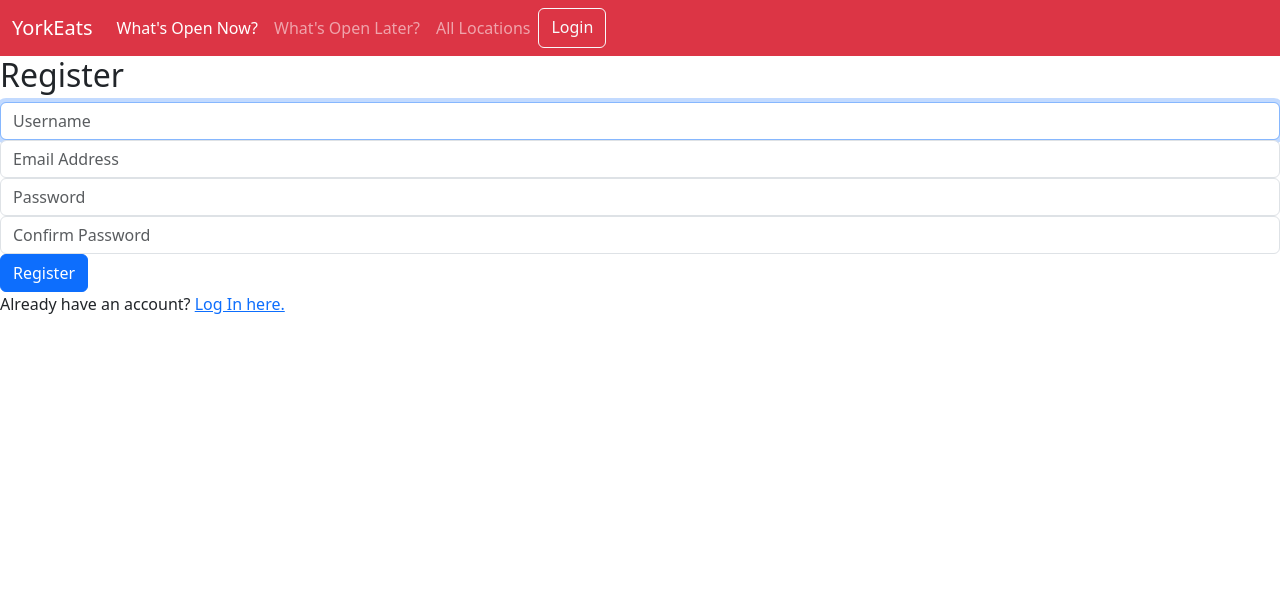
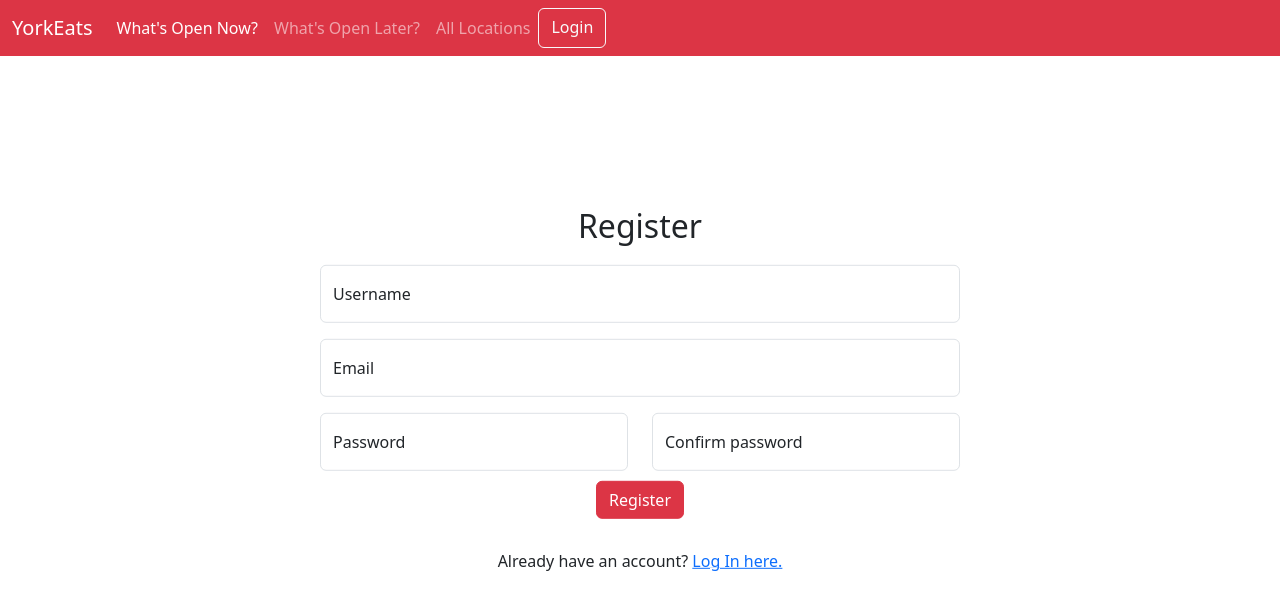
Before and after one commit to sean-pj/YorkEats, a Django app: page /register in a window 1280 px wide. Shown: the top 610 px of the page. Run offline with Django 5.2, Linux system fonts and the light colour scheme; some libraries are stand-ins or nearby versions.

Commit message:
Login/register page update

```diff
--- a/YorkEats/static/home.js
+++ b/YorkEats/static/home.js
@@ -93,8 +93,6 @@ document.addEventListener('DOMContentLoaded', () => {
 
         form.querySelectorAll("input").forEach(input => {
             input.addEventListener('click', () => {
-
-                console.log(input.value)
 
                 var formData = new FormData();
 
--- /dev/null
+++ b/YorkEats/static/login_styles.css
@@ -0,0 +1,24 @@
+.body > * {
+    text-align: center;
+    margin-bottom: 20px;
+}
+
+.body {
+    width: 100%;
+    /* Code from: https://www.w3schools.com/css/css_align.asp */
+    position: absolute;
+    top: 50%;
+    left: 50%;
+    transform: translate(-50%, -50%);
+    /* End of Referenced Code */
+}
+
+form > * {
+    margin-bottom: auto;
+    margin-bottom: 10px;
+}
+
+form {
+    text-align: center;
+    margin:auto;
+}
--- a/YorkEats/templates/YorkEats/index.html
+++ b/YorkEats/templates/YorkEats/index.html
@@ -3,6 +3,7 @@
 {% load static %}
 {% block body %}
     <script src="{% static 'home.js' %}"></script>
+    <link rel="stylesheet" href="{% static 'home_styles.css' %}">
     <h4 style="text-align: center;">Currently Open</h4>
     <div class="container-sm border border-4">
       <div id="form-grid" class="row" style="height: 300px; overflow-y:scroll;">
--- a/YorkEats/templates/YorkEats/layout.html
+++ b/YorkEats/templates/YorkEats/layout.html
@@ -8,12 +8,11 @@
         <!-- Learned components from boostrap documentation https://getbootstrap.com/docs/4.1/getting-started/introduction/ -->
         <!-- Cookie JS library used for csrf -->
         <script src=" https://cdn.jsdelivr.net/npm/js-cookie@3.0.5/dist/js.cookie.min.js "></script>
-        <link rel="stylesheet" href="{% static 'styles.css' %}">
     </head>
     <body>
       <nav class="navbar navbar-expand-lg bg-danger " data-bs-theme="dark">
         <div class="container-fluid">
-          <a class="navbar-brand" href="#">YorkEats</a>
+          <a class="navbar-brand" href="{% url 'index' %}">YorkEats</a>
           <div class="collapse navbar-collapse" id="navbarText">
             <ul class="navbar-nav me-auto mb-2 mb-lg-0">
               <li class="nav-item">
--- a/YorkEats/templates/YorkEats/register.html
+++ b/YorkEats/templates/YorkEats/register.html
@@ -1,30 +1,52 @@
 {% extends "YorkEats/layout.html" %}
 
+
+{% load static %}
 {% block body %}
+
+    <link rel="stylesheet" href="{% static 'login_styles.css' %}">
 
     <h2>Register</h2>
 
-    {% if message %}
-        <div>{{ message }}</div>
-    {% endif %}
-
-    <form action="{% url 'register' %}" method="post">
+    <form class="w-50" action="{% url 'register' %}" method="post">
         {% csrf_token %}
-        <div class="form-group">
-            <input class="form-control" autofocus type="text" name="username" placeholder="Username">
+        <div class="form-floating mb-3">
+            <input type="text" class="form-control {{user_invalid}}" id="floatingInput" placeholder="name@example.com" name="username" required>
+            <label for="floatingInput">Username</label>
+            <div class="invalid-tooltip">
+                Username is already taken
+            </div>
         </div>
-        <div class="form-group">
-            <input class="form-control" type="email" name="email" placeholder="Email Address">
+        <div class="form-floating mb-3">
+            <input type="email" class="form-control {{email_invalid}}" id="floatingInput" placeholder="name@example.com" name="email" required>
+            <label for="floatingInput">Email</label>
+            <div class="invalid-tooltip">
+                Email must be York affiliated
+            </div>
         </div>
-        <div class="form-group">
-            <input class="form-control" type="password" name="password" placeholder="Password">
+        <div class="row">
+            <div class="col">
+                <div class="form-floating">
+                    <input type="password" class="form-control {{password_invalid}}" id="floatingPassword" placeholder="Password" name="password" required>
+                    <label for="floatingPassword">Password</label>
+                    <div class="invalid-tooltip">
+                        Passwords must match.
+                    </div>
+                </div>
+            </div>
+            <div class="col">
+                <div class="form-floating">
+                    <input type="password" class="form-control {{password_invalid}}" id="floatingPassword" placeholder="Password" name="confirmation" required>
+                    <label for="floatingPassword">Confirm password</label>
+                    <div class="invalid-tooltip">
+                        Passwords must match.
+                    </div>
+                </div>
+            </div>
         </div>
-        <div class="form-group">
-            <input class="form-control" type="password" name="confirmation" placeholder="Confirm Password">
-        </div>
-        <input class="btn btn-primary" type="submit" value="Register">
+        <input class="btn btn-danger" type="submit" value="Register">
     </form>
 
-    Already have an account? <a href="{% url 'login' %}">Log In here.</a>
+    <p>Already have an account? <a href="{% url 'login' %}">Log In here.</a></p>
 
 {% endblock %}
--- a/YorkEats/views.py
+++ b/YorkEats/views.py
@@ -105,6 +105,7 @@ def user_rating(request, id):
         return JsonResponse({"stars" : 0})
 
 
+#Function adapted from previous cs50 projects
 def login_view(request):
     if request.method == "POST":
 
@@ -119,12 +120,12 @@ def login_view(request):
             return HttpResponseRedirect(reverse("index"))
         else:
             return render(request, "YorkEats/login.html", {
-                "message": "Invalid username and/or password."
+                "invalid" : "is-invalid",
             })
     else:
         return render(request, "YorkEats/login.html")
 
-
+#Function adapted from previous cs50 projects
 def logout_view(request):
     logout(request)
     return HttpResponseRedirect(reverse("index"))
@@ -134,12 +135,17 @@ def register(request):
         username = request.POST["username"]
         email = request.POST["email"]
 
+        if email.split("@")[1] != "my.yorku.ca" or email.split("@")[1] != "yorku.ca":
+            return render(request, "YorkEats/register.html", {
+                "email_invalid" : "is-invalid",
+            })
+
         # Ensure password matches confirmation
         password = request.POST["password"]
         confirmation = request.POST["confirmation"]
         if password != confirmation:
             return render(request, "YorkEats/register.html", {
-                "message": "Passwords must match."
+                "password_invalid" : "is-invalid",
             })
 
         # Attempt to create new user
@@ -148,7 +154,7 @@ def register(request):
             user.save()
         except IntegrityError:
             return render(request, "YorkEats/register.html", {
-                "message": "Username already taken."
+                "user_invalid" : "is-invalid",
             })
         login(request, user)
         return HttpResponseRedirect(reverse("index"))
```
Also changed, not shown: YorkEats/templates/YorkEats/login.html (+18 -11 lines), YorkEats/static/home_styles.css (renamed from YorkEats/static/styles.css).
